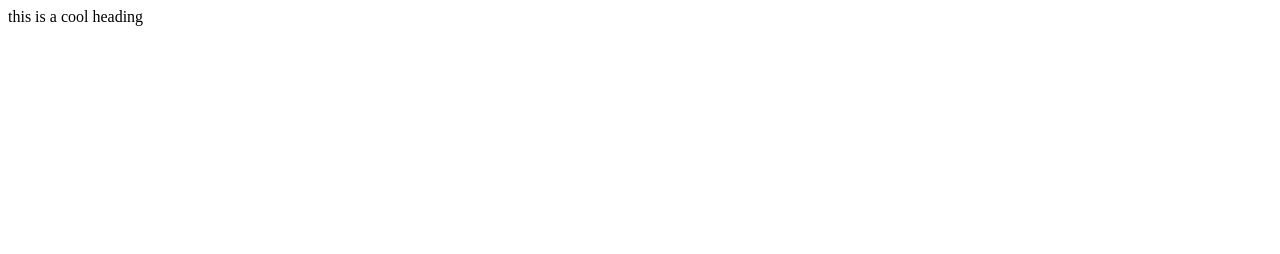
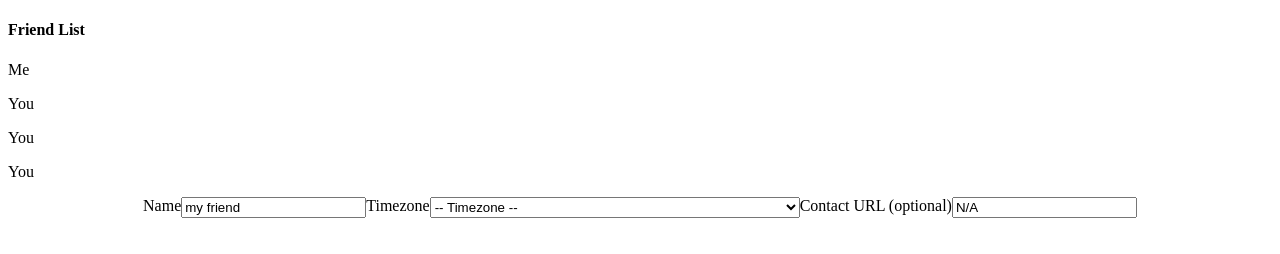
Before and after one commit to KeitoKat/FriendZone, a plain HTML site: page index.html in a window 1280 px wide. Drawn offline with Linux system fonts and the light colour scheme.

Commit message:
simple visualization of 'Friend List;

```diff
--- a/index.html
+++ b/index.html
@@ -4,10 +4,76 @@
   <meta charset="UTF-8">
   <meta http-equiv="X-UA-Compatible" content="IE=edge">
   <meta name="viewport" content="width=device-width, initial-scale=1.0">
+
+  <!-- OTHER LINKS -->
   <title>FriendsZone</title>
 </head>
 <body>
-  <h>this is a cool heading</h>
+  <!-- FRIEND LIST  -->
+  <div class="friend-list container">
+    <h4>Friend List</h4>
+    <p value="">Me</p>
+    <p value="">You</p>
+    <p value="">You</p>
+    <p value="">You</p>
+  </div>
 
+  <!-- FEATURE: addFriend() -->
+  <form class="form container" style="display:flex; justify-content:center;">
+    <label>Name</label>
+    <input id="name" name="name" value="my friend" type="text" placeholder="Kate"/>
+
+    <label>Timezone</label>
+    <select name="timezone_offset" id="timezone-offset" class="span5">
+      <option value="" selected>-- Timezone --</option>
+      <option value="-12:00">(GMT -12:00) Eniwetok, Kwajalein</option>
+      <option value="-11:00">(GMT -11:00) Midway Island, Samoa</option>
+      <option value="-10:00">(GMT -10:00) Hawaii</option>
+      <option value="-09:50">(GMT -9:30) Taiohae</option>
+      <option value="-09:00">(GMT -9:00) Alaska</option>
+      <option value="-08:00">(GMT -8:00) Pacific Time (US &amp; Canada)</option>
+      <option value="-07:00">(GMT -7:00) Mountain Time (US &amp; Canada)</option>
+      <option value="-06:00">(GMT -6:00) Central Time (US &amp; Canada), Mexico City</option>
+      <option value="-05:00">(GMT -5:00) Eastern Time (US &amp; Canada), Bogota, Lima</option>
+      <option value="-04:50">(GMT -4:30) Caracas</option>
+      <option value="-04:00">(GMT -4:00) Atlantic Time (Canada), Caracas, La Paz</option>
+      <option value="-03:50">(GMT -3:30) Newfoundland</option>
+      <option value="-03:00">(GMT -3:00) Brazil, Buenos Aires, Georgetown</option>
+      <option value="-02:00">(GMT -2:00) Mid-Atlantic</option>
+      <option value="-01:00">(GMT -1:00) Azores, Cape Verde Islands</option>
+      <option value="+00:00">(GMT) Western Europe Time, London, Lisbon, Casablanca</option>
+      <option value="+01:00">(GMT +1:00) Brussels, Copenhagen, Madrid, Paris</option>
+      <option value="+02:00">(GMT +2:00) Kaliningrad, South Africa</option>
+      <option value="+03:00">(GMT +3:00) Baghdad, Riyadh, Moscow, St. Petersburg</option>
+      <option value="+03:50">(GMT +3:30) Tehran</option>
+      <option value="+04:00">(GMT +4:00) Abu Dhabi, Muscat, Baku, Tbilisi</option>
+      <option value="+04:50">(GMT +4:30) Kabul</option>
+      <option value="+05:00">(GMT +5:00) Ekaterinburg, Islamabad, Karachi, Tashkent</option>
+      <option value="+05:50">(GMT +5:30) Bombay, Calcutta, Madras, New Delhi</option>
+      <option value="+05:75">(GMT +5:45) Kathmandu, Pokhara</option>
+      <option value="+06:00">(GMT +6:00) Almaty, Dhaka, Colombo</option>
+      <option value="+06:50">(GMT +6:30) Yangon, Mandalay</option>
+      <option value="+07:00">(GMT +7:00) Bangkok, Hanoi, Jakarta</option>
+      <option value="+08:00">(GMT +8:00) Beijing, Perth, Singapore, Hong Kong</option>
+      <option value="+08:75">(GMT +8:45) Eucla</option>
+      <option value="+09:00">(GMT +9:00) Tokyo, Seoul, Osaka, Sapporo, Yakutsk</option>
+      <option value="+09:50">(GMT +9:30) Adelaide, Darwin</option>
+      <option value="+10:00">(GMT +10:00) Eastern Australia, Guam, Vladivostok</option>
+      <option value="+10:50">(GMT +10:30) Lord Howe Island</option>
+      <option value="+11:00">(GMT +11:00) Magadan, Solomon Islands, New Caledonia</option>
+      <option value="+11:50">(GMT +11:30) Norfolk Island</option>
+      <option value="+12:00">(GMT +12:00) Auckland, Wellington, Fiji, Kamchatka</option>
+      <option value="+12:75">(GMT +12:45) Chatham Islands</option>
+      <option value="+13:00">(GMT +13:00) Apia, Nukualofa</option>
+      <option value="+14:00">(GMT +14:00) Line Islands, Tokelau</option>
+    </select>
+
+    <label>Contact URL (optional)</label>
+    <input id="contact" name="contact" value="N/A" type="url" placeholder="github.com/KeitoKat"/>
+  </form>
+
+
+<!-- JAVASCRIPT -->
+<script src="Features/AddFriend.js"></script>
 </body>
 </html>
```
